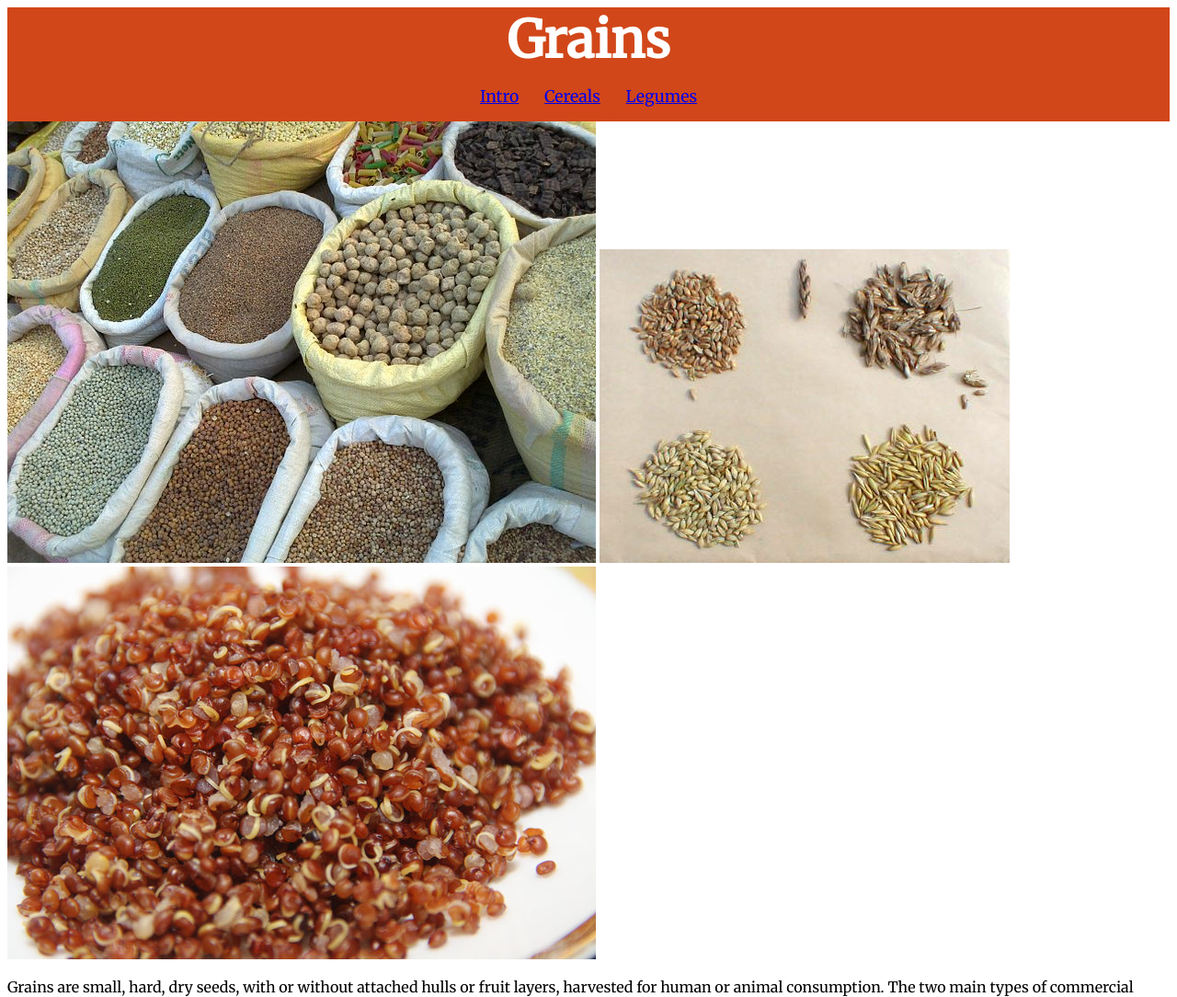
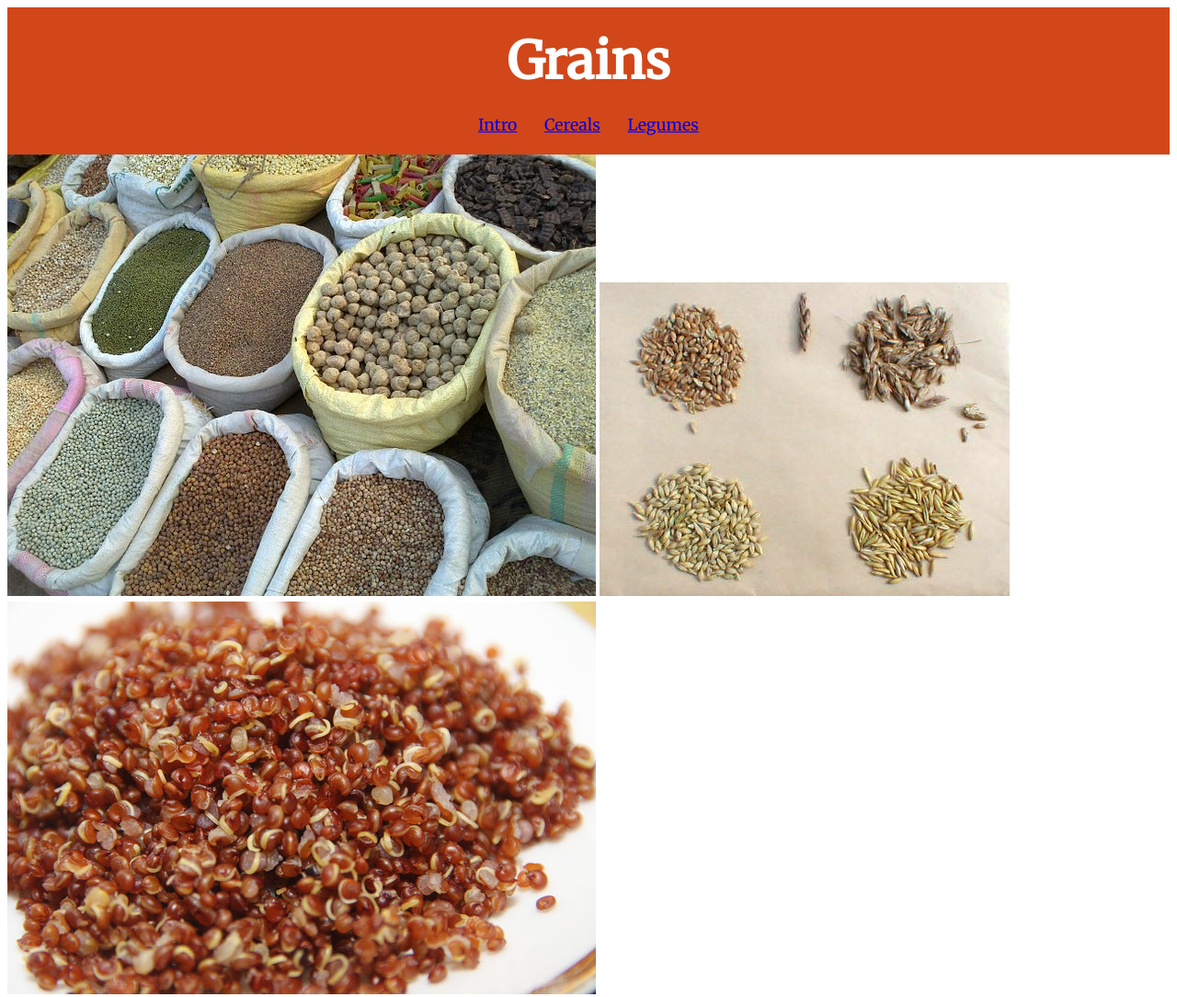
Before and after one commit to sashatran95/dsn1674-assignment-5, a plain HTML site: page index.html in a window 1280 px wide. Shown: the top 1084 px of the page at 92% size. Drawn offline with Linux system fonts and the light colour scheme.

Commit message:
failed attempt to fix the margins and nav
wahhhh

```diff
--- a/css/main.css
+++ b/css/main.css
@@ -4,7 +4,10 @@ Orange-Yellow: #DF7E5E
 Dark red-orange: #923212
 */
 html {
-	font-family: 'Merriweather', serif;
+	font: normal 100%/1.5 'Merriweather', serif;
+	margin: 0;
+	padding: 0;
+	box-sizing: border-box;
 }
 h1, h2 {
 	text-align: center;
@@ -18,6 +21,7 @@ h1 {
 	background-color: #D14719;
 	margin: 0;
 	padding: 0;
+	padding-top: 1rem;
 }
 .h2cerealkilla {
 	text-align: center;
@@ -29,29 +33,38 @@ h1 {
 	padding: 0;
 
 }
+header {
+	padding: 0 0 0.5 em;
+	background-color: #D14719;
+	text-align: center;
+}
 /*Navigations*/
 nav a: { /*texts in nav a*/
 	display: inline-block;
 	padding: 0.5rem 0.75rem ;
 	background-color: #923212;
-	color: #923212;
 	text-decoration: none;
-	border-radius: 6px;
-	width: 6em;
+	border-radius: 2px;
+/*	width: 6em;
+	border-width: 1rem;*/
+}
+*, *::before, *::after {
+	box-sizing: inherit;
+
 }
 nav{
-	text-align: center;
-	padding: 1rem 1rem 1rem 1rem;
+	padding: 0.5rem 1rem 1rem 1rem;
 	display: block;
-	background-color: #D14719;
+/*	text-align: center;
+	background-color: #D14719;*/
+	font-size: 1.5rem;
 
 }
 
-nav ul{
+nav ol{
 	list-style-type: none;
 	margin: 0;
 	padding: 0;
-	text-decoration: none;
 }
 
 nav li{
@@ -67,3 +80,5 @@ nav li{
 
 li:hover{
 	background-color: #923212;
+}
+/*images*/
--- a/index.html
+++ b/index.html
@@ -12,17 +12,15 @@
 
 	<header>
 		<h1>Grains</h1>
-</header>
 		<nav>
-		<section>
-			<ul>
+				<ol>
 					<li><a href="intro.html">Intro</a></li>
 					<li><a href="cereals.html">Cereals</a></li>
 					<li><a href="legumes.html">Legumes</a></li>
-			</ul>
-		</section>
+				</ol>
 		</nav>
-
+	</header>
+<!-- -->
 	<img class="inset grains" src="images/grains.jpg" alt="Grains">
 	<img class="inset cereals" src="images/cereals.jpg" alt="Cereals">
 	<img class="inset quinoa" src="images/quinoa.jpg" alt="Quinoa">
@@ -43,13 +41,13 @@
 
 		<h2 class="legumes">Famous legumes</h2>
 
-			<h3><i><strong>Peanuts</strong> — first cultivated in the valleys of Paraguay</i></h3>
+			<i>Peanuts — first cultivated in the valleys of Paraguay</i>
 			<img class="inset peanuts" src="images/peanuts.jpg" alt="Peanuts">
 
-			<h3><i><strong>Beans</strong> — a summer crop that needs warm temperatures</i></h3>
+			<i>Beans — a summer crop that needs warm temperatures</i>
 			<img class="inset beans" src="images/beans.jpg" alt="Beans">
 
-			<h3><i><strong>Lentils</strong> — an edible pulse from a bushy annual plant</i></h3>
+			<i>Lentils — an edible pulse from a bushy annual plant</i>
 			<img class="inset lentils" src="images/lentils.jpg" alt="Lentils">
 
 <footer>
```
Lines whose indentation alone changed are shown as unchanged.
